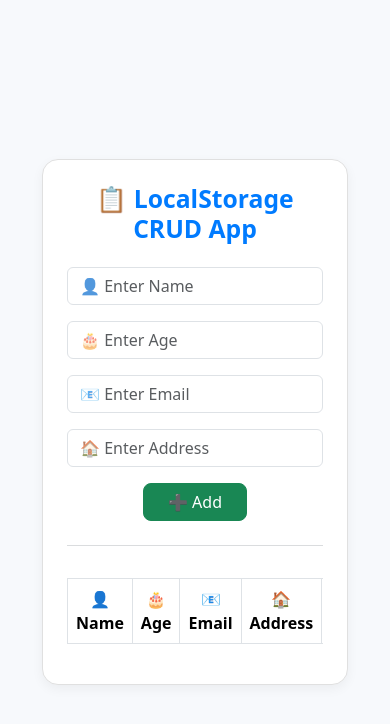
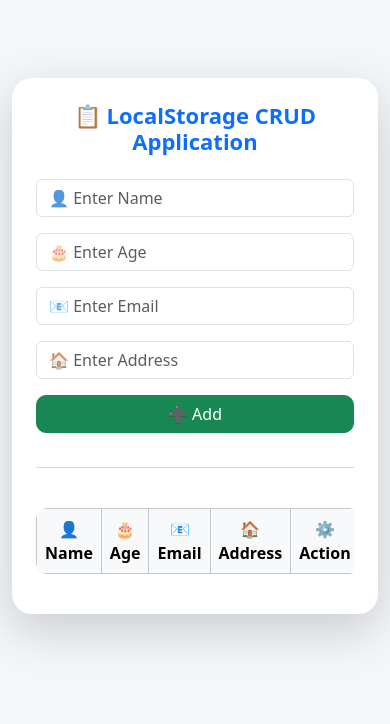
Before and after one commit to amanmishra1412/crud-js, a plain HTML site: page index.html in a window 390 px wide. Drawn offline with nearby package versions, Linux system fonts and the light colour scheme.

Commit message:
Enhanced UI with modern styling

```diff
--- a/index.html
+++ b/index.html
@@ -2,44 +2,48 @@
 <html lang="en">
 
 <head>
-    <meta charset="UTF-8">
-    <meta name="viewport" content="width=device-width, initial-scale=1">
+    <meta charset="UTF-8" />
+    <meta name="viewport" content="width=device-width, initial-scale=1" />
     <title>LocalStorage CRUD App</title>
-    <link href="https://cdn.jsdelivr.net/npm/bootstrap@5.3.3/dist/css/bootstrap.min.css" rel="stylesheet">
-    <link rel="stylesheet" href="style.css">
+    <link href="https://cdn.jsdelivr.net/npm/bootstrap@5.3.3/dist/css/bootstrap.min.css" rel="stylesheet" />
+    <link rel="stylesheet" href="style.css" />
 </head>
 
 <body>
+    <div class="container py-5">
+        <div class="card shadow-lg p-4">
+            <h2 class="text-center mb-4 text-primary">
+                📋 LocalStorage CRUD Application
+            </h2>
 
-    <div class="container">
-        <div class="card p-4">
-            <h2 class="text-center mb-4">📋 LocalStorage CRUD App</h2>
-
+            <!-- Form Section -->
             <div class="row g-3">
                 <div class="col-md-6">
-                    <input type="text" id="name" class="form-control" placeholder="👤 Enter Name">
+                    <input type="text" id="name" class="form-control" placeholder="👤 Enter Name" />
                 </div>
                 <div class="col-md-6">
-                    <input type="number" id="age" class="form-control" placeholder="🎂 Enter Age">
+                    <input type="number" id="age" class="form-control" placeholder="🎂 Enter Age" />
                 </div>
                 <div class="col-md-6">
-                    <input type="email" id="email" class="form-control" placeholder="📧 Enter Email">
+                    <input type="email" id="email" class="form-control" placeholder="📧 Enter Email" />
                 </div>
                 <div class="col-md-6">
-                    <input type="text" id="address" class="form-control" placeholder="🏠 Enter Address">
+                    <input type="text" id="address" class="form-control" placeholder="🏠 Enter Address" />
                 </div>
                 <div class="col-12 text-center mt-3">
-                    <button class="btn btn-success px-4" id="Submit" onclick="addData()">➕ Add</button>
-                    <button class="btn btn-primary px-4" id="Update" onclick="updateData()" style="display: none;">🔄
-                        Update</button>
+                    <button class="btn btn-success px-4 me-2" id="Submit" onclick="addData()">➕ Add</button>
+                    <button class="btn btn-primary px-4" id="Update" onclick="updateData()" style="display: none;">
+                        🔄 Update
+                    </button>
                 </div>
             </div>
 
-            <hr class="text-secondary mt-4">
+            <hr class="text-muted my-4" />
 
+            <!-- Table Section -->
             <div class="table-responsive mt-3">
-                <table class="table table-bordered text-center align-middle" id="crudTable">
-                    <thead>
+                <table class="table table-bordered table-hover align-middle text-center" id="crudTable">
+                    <thead class="table-light">
                         <tr>
                             <th>👤 Name</th>
                             <th>🎂 Age</th>
@@ -51,7 +55,6 @@
                     <tbody></tbody>
                 </table>
             </div>
-
         </div>
     </div>
 
--- a/style.css
+++ b/style.css
@@ -1,43 +1,62 @@
 body {
-    background-color: #f7f9fc;
+    background-color: #f4f7fa;
     color: #333;
     min-height: 100vh;
-    display: flex;
-    align-items: center;
-    justify-content: center;
-    padding: 30px;
+    padding: 30px 0;
 }
 
 .card {
+    border-radius: 20px;
+    border: none;
     background-color: #ffffff;
-    border: 1px solid #e0e0e0;
-    border-radius: 16px;
-    box-shadow: 0 4px 12px rgba(0, 0, 0, 0.05);
 }
 
 .form-control:focus {
     border-color: #007bff;
-    box-shadow: 0 0 0 0.2rem rgba(0, 123, 255, 0.2);
+    box-shadow: 0 0 0 0.2rem rgba(0, 123, 255, 0.15);
+}
+
+.btn {
+    border-radius: 10px;
+    transition: all 0.2s ease;
+}
+
+.btn:hover {
+    transform: scale(1.03);
+}
+
+h2 {
+    font-weight: 700;
+    color: #007bff;
+    font-size: 28px;
+}
+
+.table thead {
+    background-color: #f1f3f5;
+    font-weight: 600;
 }
 
 table {
-    background-color: #ffffff;
+    background-color: #fff;
+    border-radius: 12px;
+    overflow: hidden;
+}
+
+table tr:nth-child(even) {
+    background-color: #f9f9f9;
 }
 
 th,
 td {
-    vertical-align: middle;
+    vertical-align: middle !important;
 }
 
-.btn {
-    border-radius: 8px;
+@media (max-width: 576px) {
+    h2 {
+        font-size: 22px;
+    }
+    .btn {
+        width: 100%;
+        margin-bottom: 10px;
+    }
 }
-
-h2 {
-    font-weight: 600;
-    color: #007bff;
-}
-
-.table thead {
-    background-color: #f1f3f5;
-}
```
